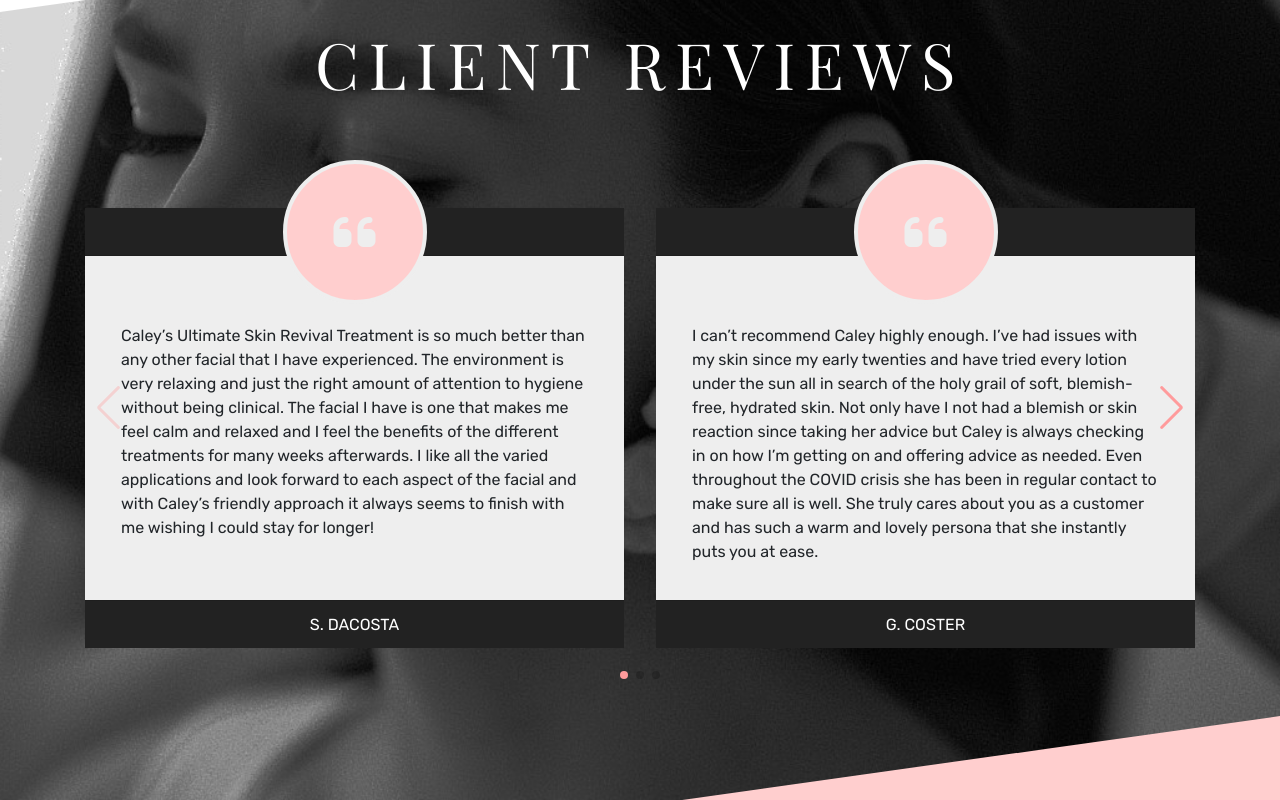
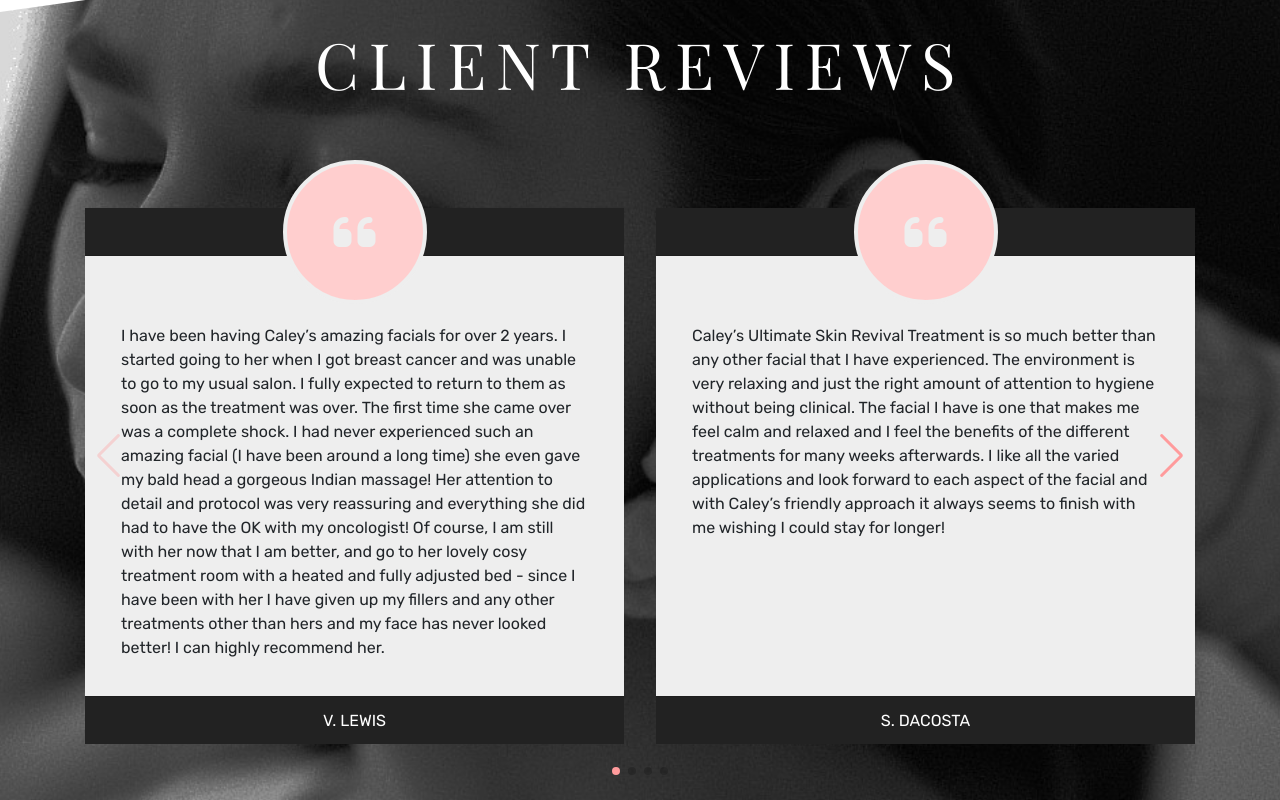
Before and after one commit to Lucamilne/caleymansfieldskincare, a React (Create React App) app: page / in a window 1280 px wide. Shown: the part 4840-5640 px from the top of the page. Built offline with nearby package versions, Linux system fonts and the light colour scheme; a web font is replaced by a local one.

Commit message:
additional testimonial

```diff
--- a/src/Testimonials.js
+++ b/src/Testimonials.js
@@ -5,10 +5,11 @@ import { Card, Container } from "react-bootstrap"
 import ShapeFill from "./ShapeFill"
 
 const reviews = [
+    { name: "V. Lewis", description: "I have been having Caley’s amazing facials for over 2 years. I started going to her when I got breast cancer and was unable to go to my usual salon. I fully expected to return to them as soon as the treatment was over. The first time she came over was a complete shock. I had never experienced such an amazing facial (I have been around a long time) she even gave my bald head a gorgeous Indian massage! Her attention to detail and protocol was very reassuring and everything she did had to have the OK with my oncologist! Of course, I am still with her now that I am better, and go to her lovely cosy treatment room with a heated and fully adjusted bed - since I have been with her I have given up my fillers and any other treatments other than hers and my face has never looked better! I can highly recommend her." },
     { name: "S. DaCosta", description: "Caley’s Ultimate Skin Revival Treatment is so much better than any other facial that I have experienced. The environment is very relaxing and just the right amount of attention to hygiene without being clinical. The facial I have is one that makes me feel calm and relaxed and I feel the benefits of the different treatments for many weeks afterwards. I like all the varied applications and look forward to each aspect of the facial and with Caley’s friendly approach it always seems to finish with me wishing I could stay for longer!" },
     { name: "G. Coster", description: "I can’t recommend Caley highly enough. I’ve had issues with my skin since my early twenties and have tried every lotion under the sun all in search of the holy grail of soft, blemish-free, hydrated skin.  Not only have I not had a blemish or skin reaction since taking her advice but Caley is always checking in on how I’m getting on and offering advice as needed. Even throughout the COVID crisis she has been in regular contact to make sure all is well. She truly cares about you as a customer and has such a warm and lovely persona that she instantly puts you at ease." },
-    { name: "J. Sugg", description: "I can not recommend Caley enough. I have always struggled with finding a skin routine which suited my skin, but since I have been going to Caley I have seen a massive transformation in my skin. Caley is hugely knowledgeable and always offers great advice, in a friendly relaxed environment. Her attention to detail is beyond compare and her enthusiasm is a joy to behold. It is such a treat to enjoy customer care of the highest standard." },
-    { name: "M. Dillon", description: "Caley’s attention to detail is beyond compare and her enthusiasm is a joy to behold. It is such a treat to enjoy customer care of the highest standard. She is quite simply an expert in her field." }
+    { name: "J. Sugg", description: "I can not recommend Caley enough.  I have always struggled with finding a skin routine which suited my skin, but since I have been going to Caley I have seen a massive transformation in my skin.  Caley is hugely knowledgeable and always offers great advice, in a friendly relaxed environment." },
+    { name: "M. Dillon", description: "Caley’s attention to detail is beyond compare and her enthusiasm is a joy to behold. It is such a treat to enjoy customer care of the highest standard. She is quite simply an expert in her field." },
 ]
 
 SwiperCore.use([Navigation, Pagination]);
```
